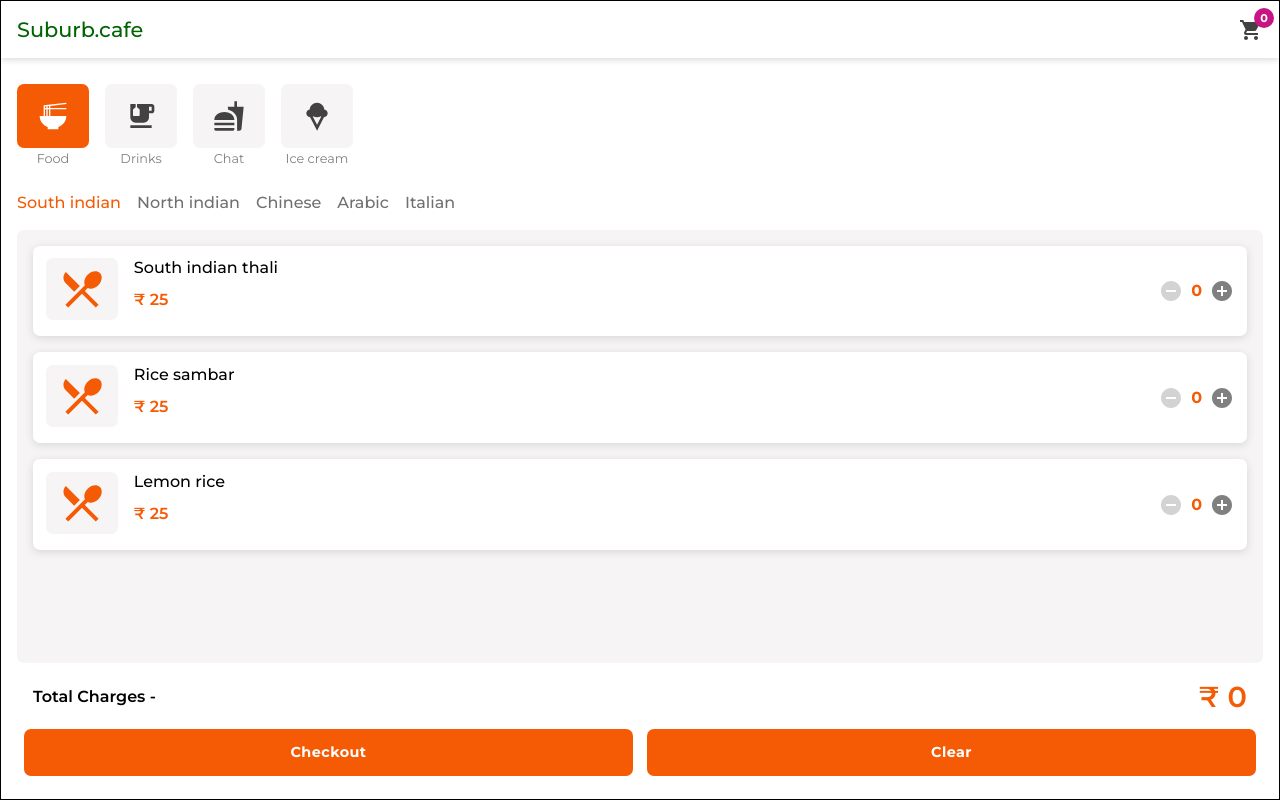
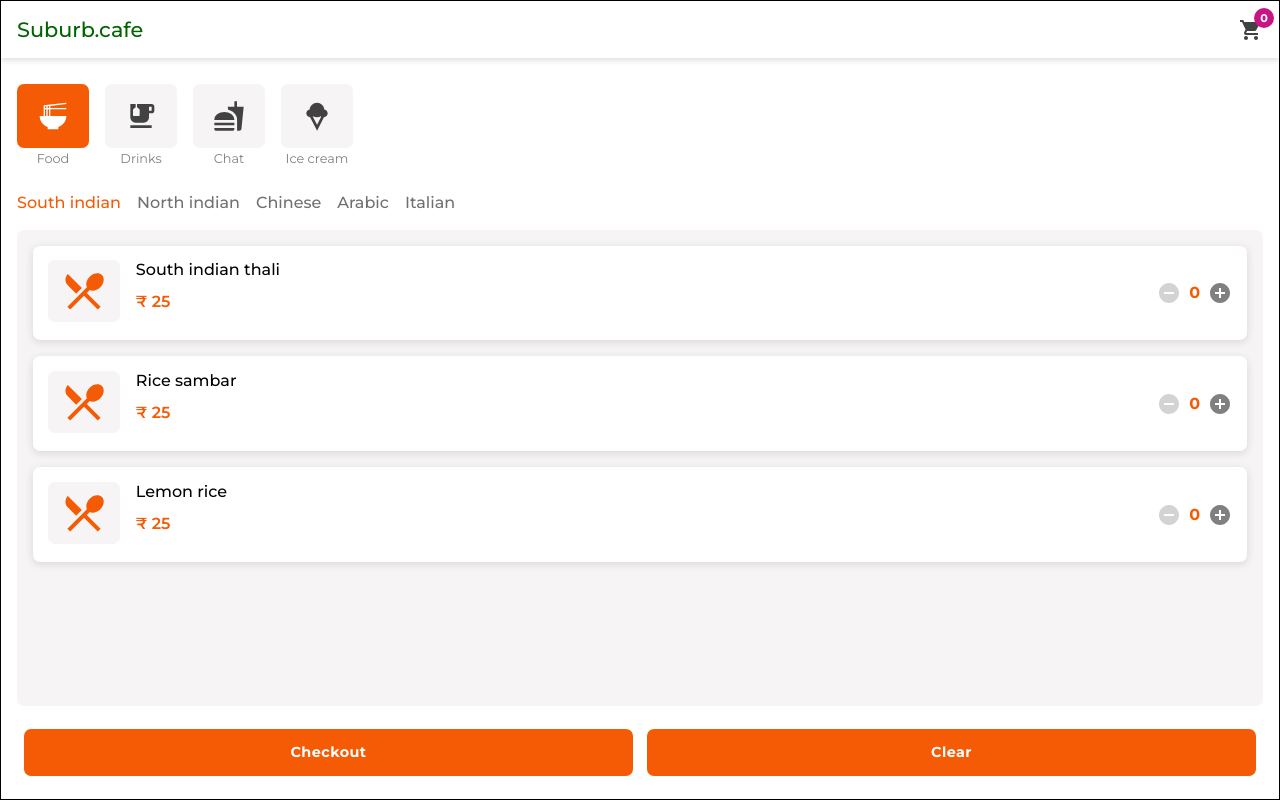
Before and after one commit to Chetan-Bashetti/food-ordering-app-ui, a React (Create React App) app: page / in a window 1280 px wide. Built offline with nearby package versions, Linux system fonts and the light colour scheme; a web font is replaced by a local one.

Commit message:
Added logic to show changes if items added to cart

```diff
--- a/src/components/Footer/Footer.js
+++ b/src/components/Footer/Footer.js
@@ -8,12 +8,16 @@ const Footer = () => {
 	const { totalCharge } = React.useContext(AppContext);
 	return (
 		<div className='footer-wrapper'>
-			<div className='total-charges'>
-				<div className='charges'>Total Charges -</div>
-				<div className='price' style={{ margin: 0, fontSize: '1.8em' }}>
-					₹ {totalCharge}
+			{totalCharge > 0 ? (
+				<div className='total-charges'>
+					<div className='charges'>Total Charges -</div>
+					<div className='price' style={{ margin: 0, fontSize: '1.8em' }}>
+						₹ {totalCharge}
+					</div>
 				</div>
-			</div>
+			) : (
+				''
+			)}
 			<div className='footer-checkout'>
 				<Button title={'Checkout'} />
 				<Button title={'Clear'} />
--- a/src/components/Item/Item.css
+++ b/src/components/Item/Item.css
@@ -6,6 +6,7 @@
 	box-shadow: rgba(99, 99, 99, 0.2) 0px 2px 8px 0px;
 	border-radius: 7px;
 	background: white;
+	border: 2px solid transparent;
 }
 
 .each-item-wrapper {
@@ -52,3 +53,7 @@
 	color: var(--primary-color);
 	font-weight: 800;
 }
+
+.selected {
+	border: 2px solid var(--primary-color);
+}
--- a/src/components/Item/Item.js
+++ b/src/components/Item/Item.js
@@ -7,7 +7,7 @@ import './Item.css';
 const Item = ({ item, handleAddToCart }) => {
 	let count = item.count;
 	return (
-		<div className='each-item'>
+		<div className={item.isSelected ? 'each-item selected' : 'each-item'}>
 			<div className='each-item-wrapper'>
 				<div className='item-icon-wrapper'>
 					<RestaurantMenuIcon
```
